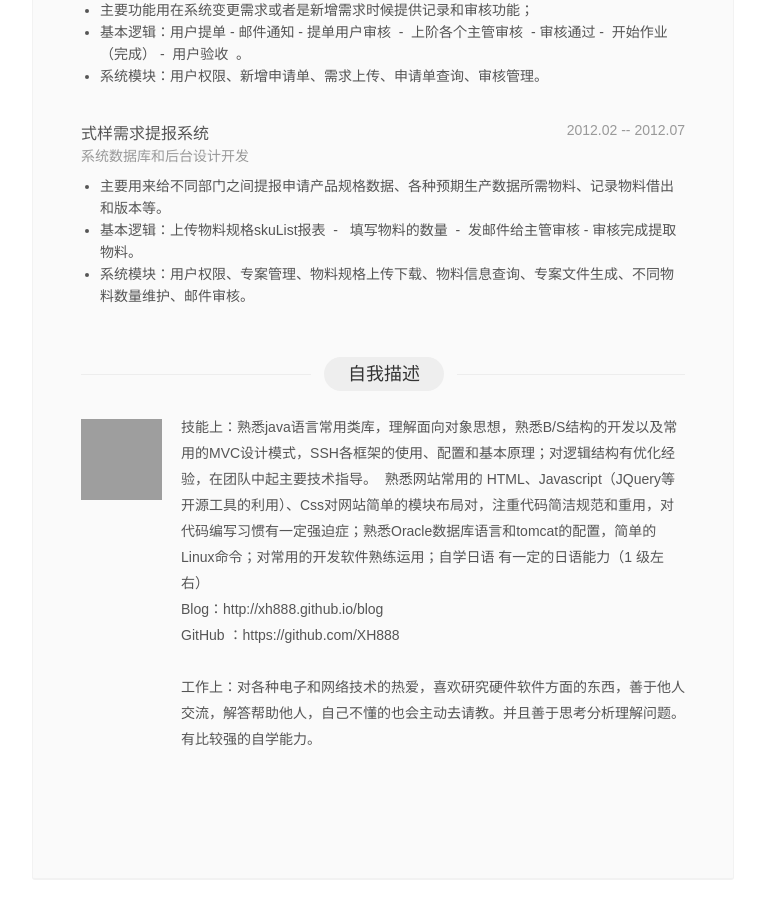
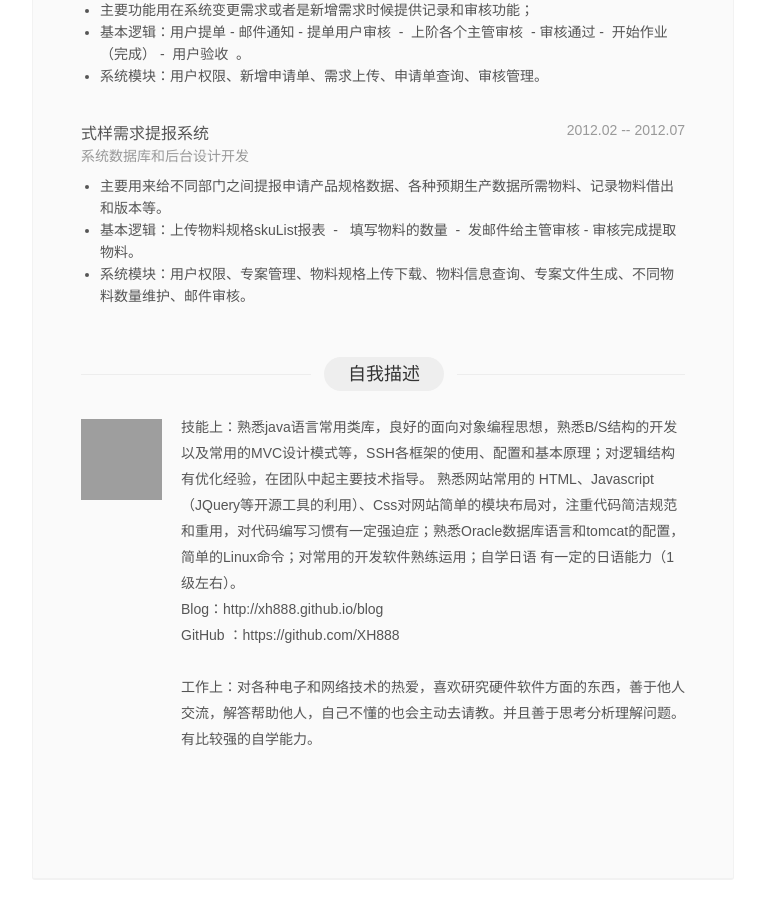
Before and after one commit to javadavid/blog, a Jekyll site: the page pages/myresume.html, which Jekyll copies as it is, in a window 1280 px wide and 900 px high, scrolled down 1833 px, cut to the strip 0-900 px from the top of the window. Shown: the whole strip, without its empty margins (257-1022 px from the left). Built offline with Jekyll 4.4.1, drawn with Linux system fonts in a browser that asks for light colours; grey boxes are pictures that could not be loaded.

Commit message:
Update myresume.html

```diff
--- a/pages/myresume.html
+++ b/pages/myresume.html
@@ -661,7 +661,7 @@ content:"...";
 									<img src="http://www.lagou.com/images/myresume/default_headpic.png" alt="熊虎"/>
 								</div>
 								<div class="mr_self_r">
-									<p>技能上：熟悉java语言常用类库，理解面向对象思想，熟悉B/S结构的开发以及常用的MVC设计模式，SSH各框架的使用、配置和基本原理；对逻辑结构有优化经验，在团队中起主要技术指导。&nbsp; 熟悉网站常用的 HTML、Javascript（JQuery等开源工具的利用）、Css对网站简单的模块布局对，注重代码简洁规范和重用，对代码编写习惯有一定强迫症；熟悉Oracle数据库语言和tomcat的配置，简单的Linux命令；对常用的开发软件熟练运用；自学日语&nbsp;有一定的日语能力（1 级左右）</p>
+									<p>技能上：熟悉java语言常用类库，良好的面向对象编程思想，熟悉B/S结构的开发以及常用的MVC设计模式等，SSH各框架的使用、配置和基本原理；对逻辑结构有优化经验，在团队中起主要技术指导。 熟悉网站常用的 HTML、Javascript（JQuery等开源工具的利用）、Css对网站简单的模块布局对，注重代码简洁规范和重用，对代码编写习惯有一定强迫症；熟悉Oracle数据库语言和tomcat的配置，简单的Linux命令；对常用的开发软件熟练运用；自学日语 有一定的日语能力（1 级左右）。</p>
 <p>Blog：http://xh888.github.io/blog</p>
 <p>GitHub&nbsp;：https://github.com/XH888&nbsp;&nbsp; <br /></p>
 <p><br /></p>
```
